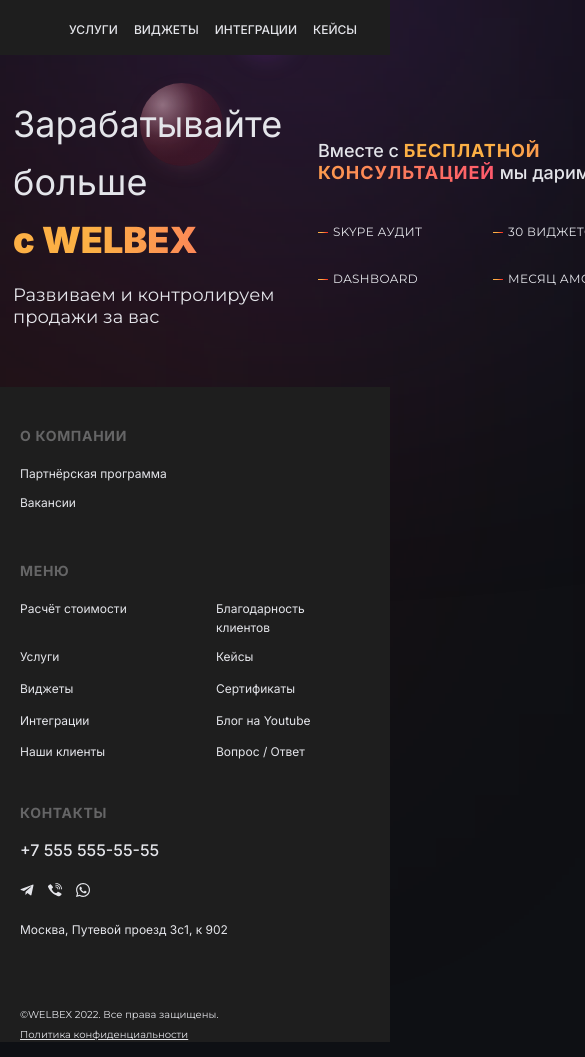
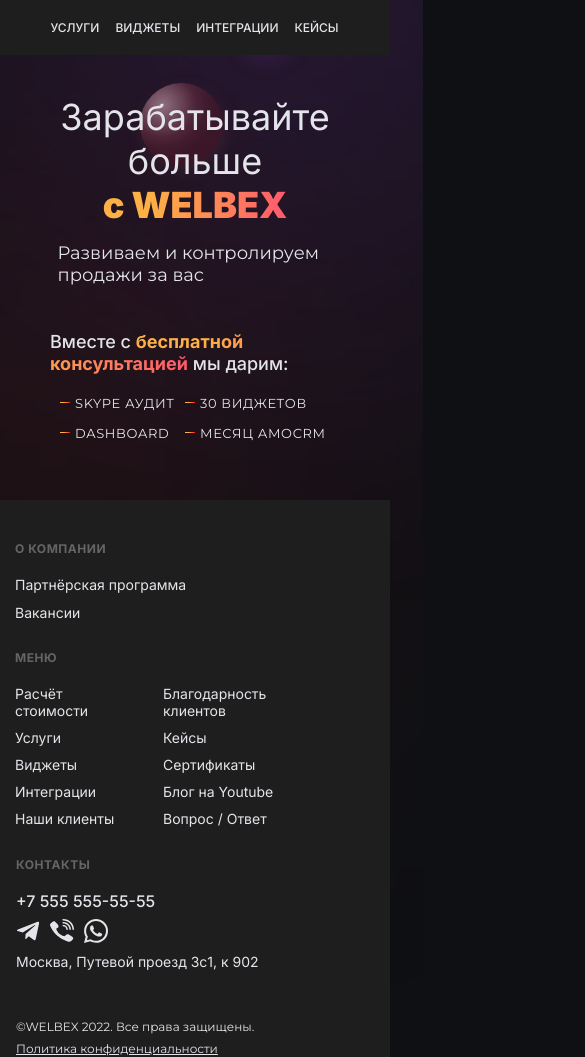
Before and after one commit to Lerts007/Page-by-layout_1, a React (Create React App) app: page / in a window 390 px wide. Shown: the top 1057 px of the page, 585 px wide, since content can reach past the window. Built offline with nearby package versions, Linux system fonts and the light colour scheme.

Commit message:
работа с media

```diff
--- a/src/components/Content/Content.css
+++ b/src/components/Content/Content.css
@@ -53,7 +53,7 @@
 }
 
 #content-right {
-  max-width: 500px;
+  width: 500px;
   margin-top: 15px;
 
   display: flex;
@@ -89,13 +89,9 @@
 .gift {
   margin-top: 40px;
   display: grid;
-  grid-template-columns: repeat(2, 1fr);
+  grid-template-columns: 135px 135px;
   column-gap: 30px;
   row-gap: 31px;
-}
-
-.gift-block {
-  width: 135px;
 }
 
 .gift-block-h3 {
@@ -154,79 +150,49 @@
 
 @media screen and (max-width: 796px) {
   #content {
-    width: 100%;
-    margin-top: 40px;
+    margin: 0;
+    justify-content: unset;
+    align-items: flex-start;
+    padding: 0 15px;
+    max-width: 100%;
+  }
+
+  #content-left {
+    width: 50%;
+    margin: 40px 0 0 0;
+    display: flex;
+    flex-direction: column;
+    align-items: center;
+    justify-content: flex-end;
   }
 
   #content-left h1,
-  #content-left h1 span {
-    width: 100%;
-    margin: 0 15px 0 0;
+  .gradient-left {
+    margin: 0 auto;
+    font-size: 36px;
+  }
+
+  #content-left p {
+    margin: 15px 0 0;
+    font-size: 18px;
+  }
+
+  #content-left h1,
+  #content-left p {
     text-align: center;
   }
 
-  #content-left p {
-    width: 450px;
-    margin: 15px 15px 0 0;
-    font-size: 18px;
+  #content-right {
+    width: 50%;
+    margin: 40px 0 0 0;
+
+    align-items: center;
   }
 
-  #content-right {
+  #content-right h2 {
     text-align: center;
     align-items: center;
-    margin: 45px 0 0 0;
-  }
-
-  .gift {
     justify-content: center;
-    text-align: center;
-  }
-
-  .gift-block {
-    margin-left: 36px;
-  }
-
-  #content-right p {
-    font-size: 14px;
-  }
-
-  button {
-    width: 200px;
-  }
-}
-
-@media screen and (max-width: 576px) {
-  #content-left {
-    justify-content: left;
-  }
-
-  #content-left h1 {
-    margin: 0 0 0 15px;
-  }
-
-  #content-left h1,
-  #content-left h1 span {
-    width: 100%;
-    font-size: 36px;
-    text-align: left;
-  }
-
-  #content-left p {
-    width: 450px;
-    margin: 15px 15px 0 15px;
-    font-size: 18px;
-    text-align: left;
-  }
-
-  #content-right {
-    text-align: left;
-    align-items: unset;
-    justify-self: unset;
-    margin: 45px 0 0 0;
-  }
-  #content-right h2,
-  #content_right .gift {
-    margin-left: 15px;
   }
 
   #content-right h3 {
@@ -234,33 +200,86 @@
   }
 
   .gift {
-    justify-content: unset;
+    margin: 20px 0 0 0;
+    gap: 20px;
   }
 
-  #content-right .gift-block .gradient {
-    display: block;
+  button {
+    margin: 30px 0 0 0;
+  }
+}
+
+@media screen and (max-width: 600px) {
+  #content {
+    flex-direction: column;
+  }
+  #content-left {
+    width: 100%;
+    margin-top: 40px;
+    align-items: center;
   }
 
-  #content-right .gift-block p {
-    display: none;
+  #content-left h1 {
+    line-height: 44px;
   }
 
-  .gift {
-    margin-left: 15px;
+  #content-left h1,
+  .gradient-left {
+    text-align: center;
   }
 
-  .gift-block {
-    width: 145px;
-    display: flex;
-    font-size: 13px;
-    margin-left: 0;
+  .gradient-left {
+    margin: 0 auto;
+  }
+
+  #content-left p {
+    margin: 15px 0 0 0;
+    font-size: 18px;
+    text-align: left;
+  }
+
+  #content-right {
+    width: 100%;
+    align-items: center;
+    margin: 45px 0 0 0;
+  }
+
+  #content-right h2 {
+    text-align: left;
+  }
+  .gradient-right {
+    text-transform: none;
+    letter-spacing: normal;
   }
 
   #content-right h3 {
     font-family: "Montserrat";
     font-weight: 400;
-    font-size: 12px;
+    font-size: 13px;
     line-height: 16px;
+    letter-spacing: 0.05em;
+  }
+
+  .gift {
+    grid-template-columns: 115px 145px;
+
+    column-gap: 10px;
+    row-gap: 14px;
+  }
+
+  .gift-block {
+    display: flex;
+  }
+
+  .Line-9 {
+    width: 10px;
+    height: 1px;
+    margin: 7px 5px 0 0;
+    background: linear-gradient(90deg, #fcb045 36.99%, #fd1d1d 100%);
+  }
+
+  #content-right .gift-block p {
+    display: none;
   }
 
   button {
@@ -286,12 +305,4 @@
     content: "Месяц аmoCRM";
     text-transform: uppercase;
   }
-
-  .Line-9 {
-    width: 10px;
-    height: 1px;
-    margin-top: 8px;
-    margin-right: 5px;
-    background: linear-gradient(90deg, #fcb045 36.99%, #fd1d1d 100%);
-  }
 }
--- a/src/components/Footer/Footer.css
+++ b/src/components/Footer/Footer.css
@@ -55,9 +55,13 @@
   text-align: right;
 }
 
-.contacts a,
+.contacts_img,
 .contact_info {
   margin-top: 22px;
+}
+
+.contacts_img {
+  margin-left: 14px;
 }
 
 .contact_info p {
@@ -66,11 +70,6 @@
 
 .contact_info a,
 .contact_info_tell a {
-  width: 143px;
-  height: 19px;
-
-  margin-left: 14px;
-
   font-family: Inter;
   font-style: normal;
   font-weight: 500;
@@ -81,10 +80,6 @@
   color: var(--text-color);
 
   text-decoration: none;
-}
-.contact_info img {
-  width: 16px;
-  height: 16px;
 }
 
 .privacy {
@@ -115,11 +110,6 @@
     font-size: 14px;
   }
 
-  .contact_info img {
-    width: 14px;
-    height: 14px;
-  }
-
   .privacy a {
     font-size: 10px;
   }
@@ -129,10 +119,6 @@
   footer {
     max-width: 756px;
   }
-  footer a,
-  footer p {
-    font-size: 12px;
-  }
 
   .company {
     margin-right: 58px;
@@ -141,12 +127,6 @@
   .privacy a,
   .privacy p {
     font-size: 10px;
-  }
-  .menu div {
-    height: 165px;
-  }
-  .menu div p {
-    width: 120px;
   }
 
   .menu-1 span,
@@ -165,38 +145,82 @@
 
 @media screen and (max-width: 796px) {
   footer {
+    max-width: 100%;
     background: #1e1e1e;
     flex-direction: column;
     margin-top: 59px;
   }
 
-  .company,
-  .menu,
-  .contacts {
-    margin-top: 40px;
-    margin-left: 20px;
+  footer p {
+    line-height: 17px;
+  }
+
+  .company {
+    margin: 41px 0 29px 0;
+    padding: 0 15px;
+  }
+
+  .footer-h4 {
+    margin-bottom: 20px;
+    font-size: 12px;
+    letter-spacing: 0.045em;
+  }
+  .company p {
+    margin-bottom: 11px;
+  }
+
+  .company p:last-child {
+    margin-bottom: 0;
+  }
+  .menu {
+    padding: 0 15px;
+  }
+
+  .menu div {
+    grid-template-columns: 100px 145px;
+    grid-template-rows: 34px repeat(4, 1fr);
+    column-gap: 48px;
   }
 
   .contacts {
+    padding: 0 16px;
+    margin-top: 30px;
     justify-content: left;
     text-align: left;
   }
-
-  .company {
-    margin-right: 30px;
+  .contact_info {
+    margin-top: 8px;
   }
 
-  .menu div p {
-    margin-right: 20px;
+  .contacts_img {
+    margin-top: 0;
+    margin-left: 10px;
   }
 
-  .contact_info a,
+  .contacts_img img {
+    width: 24px;
+    height: 24px;
+  }
+
+  .contacts_img:first-child {
+    margin-left: 0;
+  }
   .contact_info_tell a {
     margin-left: 0;
     margin-right: 14px;
   }
+
+  .contact_info p {
+    margin-top: 6px;
+  }
+  .privacy {
+    margin-top: 49px;
+  }
+
   .privacy a,
   .privacy p {
-    font-size: 10px;
+    margin-bottom: 5px;
+    font-size: 12px;
+    line-height: 15px;
   }
 }
--- a/src/components/Footer/Footer.jsx
+++ b/src/components/Footer/Footer.jsx
@@ -37,13 +37,13 @@
           <a href="tel:+75555555555">+7 555 555-55-55</a>
         </div>
         <div className="contact_info">
-          <a href="https://web.telegram.org">
+          <a className="contacts_img" href="https://web.telegram.org">
             <img src={telegram} alt="telegram" />
           </a>
-          <a href="https://www.viber.com/ru/">
+          <a className="contacts_img" href="https://www.viber.com/ru/">
             <img src={viber} alt="viber" />
           </a>
-          <a href="https://web.whatsapp.com/">
+          <a className="contacts_img" href="https://web.whatsapp.com/">
             <img src={whatsapp} alt="whatsapp" />
           </a>
           <p>Москва, Путевой проезд 3с1, к 902</p>
--- a/src/components/Header/Header.css
+++ b/src/components/Header/Header.css
@@ -3,6 +3,7 @@
   font-weight: 500;
   font-size: 16px;
   color: var(--text-color);
+  text-decoration: none;
 }
 
 header p {
@@ -38,24 +39,26 @@
   margin-left: 22px;
 }
 
-#menu a {
+#menu .a {
   margin-left: 30px;
   padding-right: 1px;
 
   text-decoration: none;
 }
 
-#contact_information a {
+#contact_information .a_icon {
+  margin-right: 34px;
   text-align: right;
-  text-decoration: none;
+}
+#contact_information .a:last-child {
+  margin-right: 0;
 }
 .tell {
-  padding-right: 15px;
+  margin-right: 47px;
 }
 
 #contact_information img {
   padding-top: 2px;
-  margin-left: 33px;
 }
 
 @media screen and (max-width: 1200px) {
@@ -67,16 +70,20 @@
     font-size: 14px;
   }
 
-  #menu a {
+  #contact_information {
     margin-left: 20px;
-  }
-
-  #contact_information {
     margin-top: 3px;
   }
 
+  #contact_information .a_icon {
+    margin-right: 10px;
+  }
+
+  #contact_information .tell {
+    margin-right: 20px;
+  }
+
   #contact_information img {
-    margin-left: 20px;
     width: 14px;
     height: 14px;
   }
@@ -88,14 +95,7 @@
   }
 
   #contact_information {
-    display: flex;
-    flex-wrap: wrap;
-    justify-content: center;
-  }
-
-  #contact_information img {
-    width: 14px;
-    height: 14px;
+    display: none;
   }
 }
 
@@ -117,7 +117,7 @@
     justify-content: center;
   }
 
-  #menu a {
+  header .a {
     margin-left: 10px;
   }
 
@@ -128,13 +128,29 @@
 }
 
 @media screen and (max-width: 576px) {
-  header #menu a:last-child {
+  header .a {
+    padding: 0;
+    font-size: 12px;
+  }
+
+  header .a:first-child {
+    margin-left: 0;
+  }
+
+  header .a:last-child {
     display: none;
   }
 
-  header #menu a {
+  #menu {
+    margin: 0;
+    padding: 20px 16px;
+  }
+
+  #menu .a {
     margin-left: 15px;
-    padding-left: 0;
-    font-size: 12px;
+  }
+
+  #menu .a:first-child {
+    margin-left: 0;
   }
 }
--- a/src/components/Header/Header.jsx
+++ b/src/components/Header/Header.jsx
@@ -33,13 +33,13 @@
         <a className="a tell" href="tel:+75555555555">
           +7 555 555-55-55
         </a>
-        <a className="a" href="https://web.telegram.org">
+        <a className="a a_icon" href="https://web.telegram.org">
           <img src={telegram} alt="telegram" />
         </a>
-        <a className="a" href="https://www.viber.com/ru/">
+        <a className="a a_icon" href="https://www.viber.com/ru/">
           <img src={viber} alt="viber" />
         </a>
-        <a className="a" href="https://web.whatsapp.com/">
+        <a className="a a_icon" href="https://web.whatsapp.com/">
           <img src={whatsapp} alt="whatsapp" />
         </a>
       </div>
--- a/src/css/App.css
+++ b/src/css/App.css
@@ -20,6 +20,6 @@
   body,
   #root,
   .App {
-    min-width: 100%;
+    max-width: 100%;
   }
 }
--- a/src/css/BackgroundBall.css
+++ b/src/css/BackgroundBall.css
@@ -1,3 +1,6 @@
+backgroundBall {
+  width: 100%;
+}
 .redLight {
   position: absolute;
   width: 311px;
```
